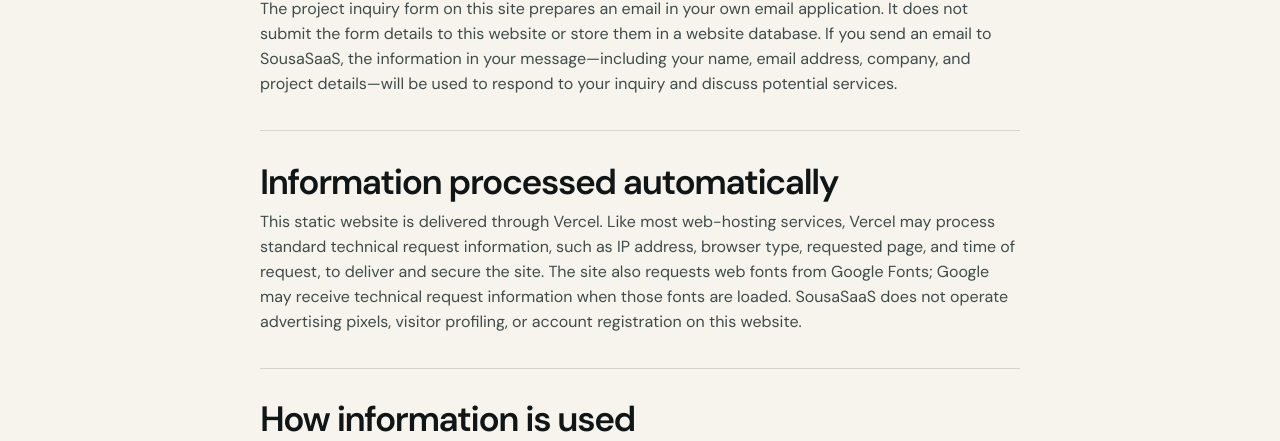
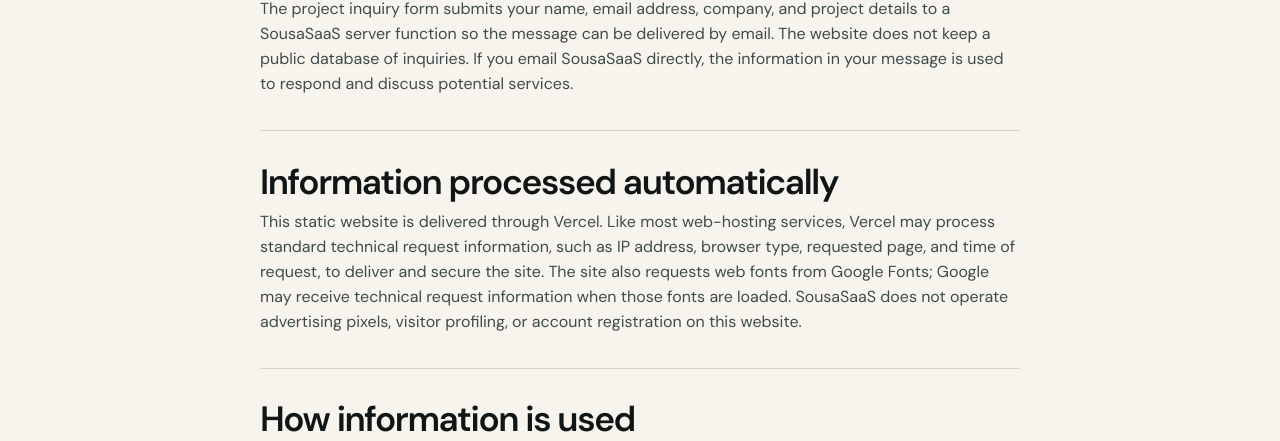
Before and after one commit to VoidcallerOC/SousaSaaS, a website: page privacy/index.html in a window 1280 px wide. Shown: the part 659-1100 px from the top of the page. Drawn offline with nearby package versions, Linux system fonts and the light colour scheme.

Commit message:
docs: describe server-side inquiry form in privacy notice

```diff
--- a/privacy/index.html
+++ b/privacy/index.html
@@ -50,12 +50,12 @@
         <section aria-labelledby="information-title">
           <h2 id="information-title">Information you choose to share</h2>
           <p>
-            The project inquiry form on this site prepares an email in your own
-            email application. It does not submit the form details to this
-            website or store them in a website database. If you send an email to
-            SousaSaaS, the information in your message—including your name,
-            email address, company, and project details—will be used to respond
-            to your inquiry and discuss potential services.
+            The project inquiry form submits your name, email address, company,
+            and project details to a SousaSaaS server function so the message
+            can be delivered by email. The website does not keep a public
+            database of inquiries. If you email SousaSaaS directly, the
+            information in your message is used to respond and discuss potential
+            services.
           </p>
         </section>
 
```
